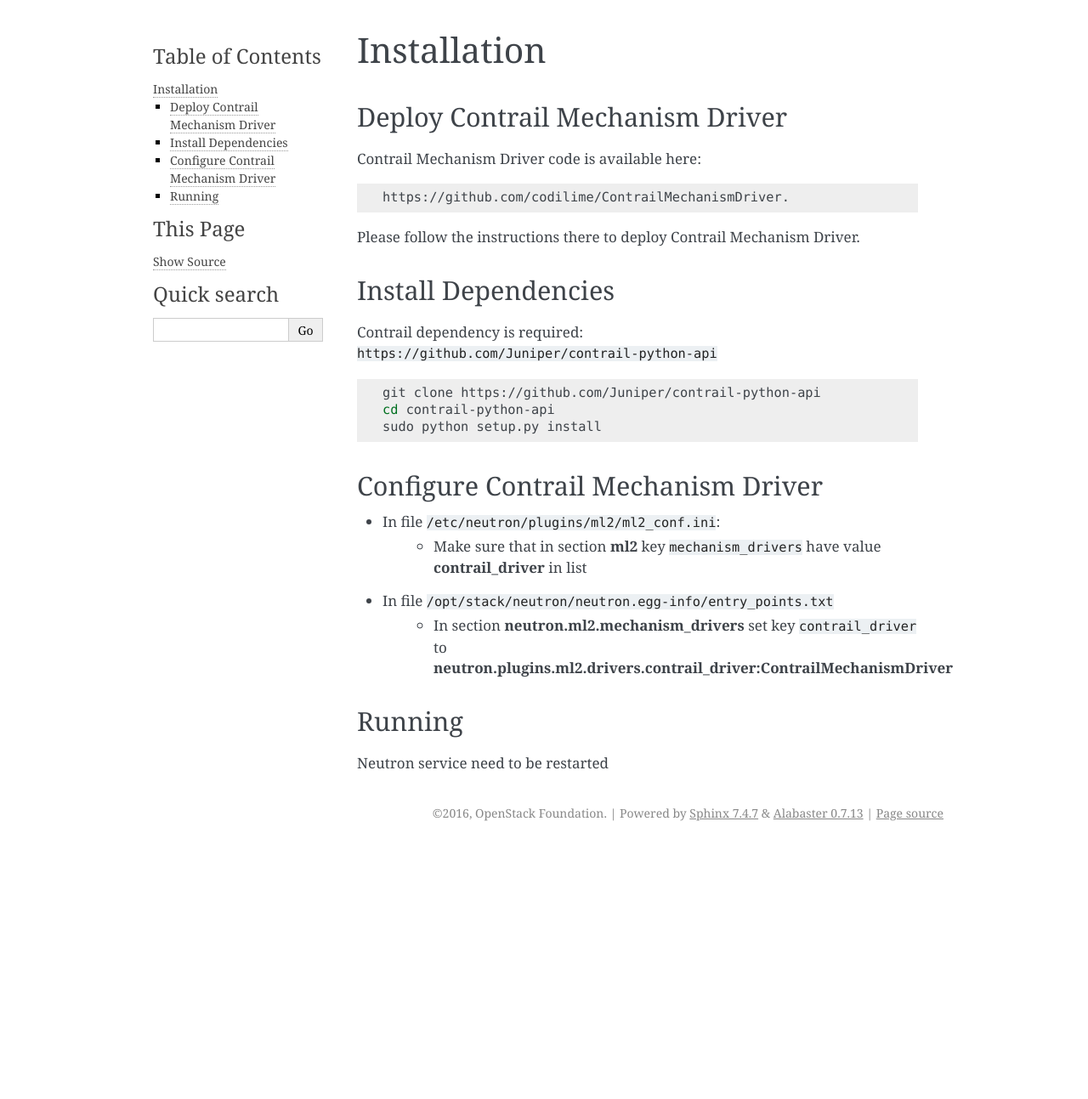
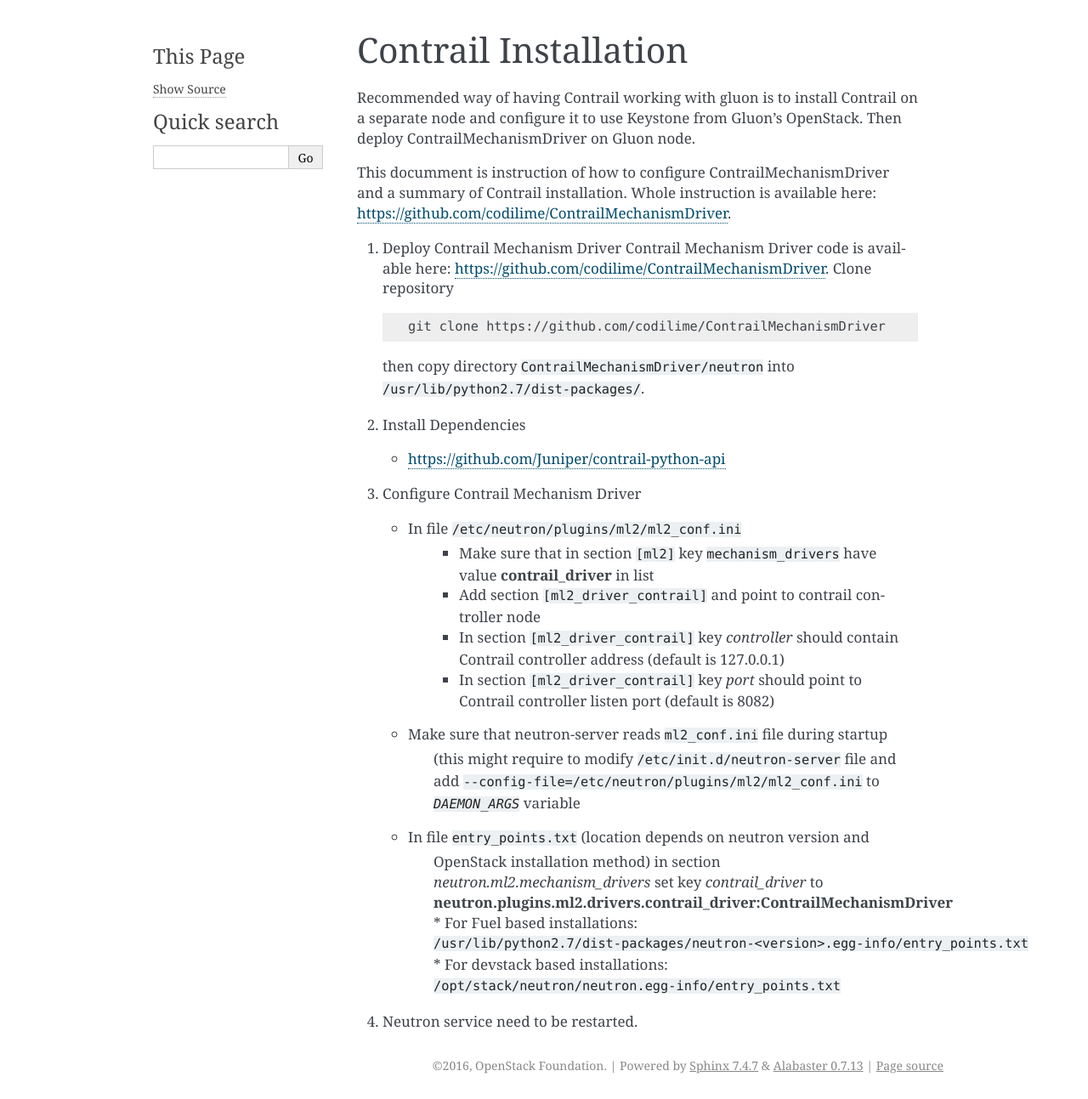
Before and after one commit to openstack-archive/gluon, a Sphinx documentation site: the page built from doc/source/installation/install_contrail.rst, in a window 1280 px wide. Shown: the whole page at 85% size. Built offline with Sphinx 7.4.7, drawn with Linux system fonts in a browser that asks for light colours; pages that are not in the unit, such as notebooks, are missing from menus; before the commit the page ends 996 px from its top, so only the background shows below that.

Commit message:
Update documentation for Contrail installation
Change-Id: I9b959d1bf468a1d0fd7ce06e4e55f1e903c30fea

```diff
--- a/doc/source/installation/install_contrail.rst
+++ b/doc/source/installation/install_contrail.rst
@@ -21,42 +21,53 @@
       '''''''  Heading 4
       (Avoid deeper levels because they do not render well.)
 
-============
-Installation
-============
+=====================
+Contrail Installation
+=====================
 
-Deploy Contrail Mechanism Driver
---------------------------------
+Recommended way of having Contrail working with gluon is to install Contrail
+on a separate node and configure it to use Keystone from Gluon's OpenStack.
+Then deploy ContrailMechanismDriver on Gluon node.
 
-Contrail Mechanism Driver code is available here:
+This documment is instruction of how to configure ContrailMechanismDriver and
+a summary of Contrail installation. Whole instruction is available here:
+https://github.com/codilime/ContrailMechanismDriver.
 
-.. code-block:: bash
+#. Deploy Contrail Mechanism Driver
+   Contrail Mechanism Driver code is available here:
+   https://github.com/codilime/ContrailMechanismDriver.  Clone repository
 
-    https://github.com/codilime/ContrailMechanismDriver.
+   .. code-block:: bash
 
-Please follow the instructions there to deploy Contrail Mechanism Driver.
+      git clone https://github.com/codilime/ContrailMechanismDriver
 
-Install Dependencies
---------------------
+   .. end
 
-Contrail dependency is required: ``https://github.com/Juniper/contrail-python-api``
+   then copy directory ``ContrailMechanismDriver/neutron`` into
+   ``/usr/lib/python2.7/dist-packages/``.
+#. Install Dependencies
 
-.. code-block:: bash
+   * https://github.com/Juniper/contrail-python-api
+#. Configure Contrail Mechanism Driver
 
-    git clone https://github.com/Juniper/contrail-python-api
-    cd contrail-python-api
-    sudo python setup.py install
-
-Configure Contrail Mechanism Driver
------------------------------------
-
-* In file ``/etc/neutron/plugins/ml2/ml2_conf.ini``:
-	* Make sure that in section **ml2** key ``mechanism_drivers`` have value **contrail_driver** in list
-
-* In file ``/opt/stack/neutron/neutron.egg-info/entry_points.txt``
-	* In section **neutron.ml2.mechanism_drivers** set key ``contrail_driver`` to **neutron.plugins.ml2.drivers.contrail_driver:ContrailMechanismDriver**
-
-Running
--------
-
-Neutron service need to be restarted
+   * In file ``/etc/neutron/plugins/ml2/ml2_conf.ini``
+      - Make sure that in section ``[ml2]`` key ``mechanism_drivers`` have
+        value **contrail_driver** in list
+      - Add section ``[ml2_driver_contrail]`` and point to contrail controller
+        node
+      - In section ``[ml2_driver_contrail]`` key *controller* should contain
+        Contrail controller address (default is 127.0.0.1)
+      - In section ``[ml2_driver_contrail]`` key *port* should point to
+        Contrail controller listen port (default is 8082)
+   * Make sure that neutron-server reads ``ml2_conf.ini`` file during startup
+      (this might require to modify ``/etc/init.d/neutron-server`` file and
+      add ``--config-file=/etc/neutron/plugins/ml2/ml2_conf.ini`` to
+      :samp:`{DAEMON_ARGS}` variable
+   * In file ``entry_points.txt`` (location depends on neutron version and
+      OpenStack installation method) in section
+      *neutron.ml2.mechanism_drivers*
+      set key *contrail_driver* to
+      **neutron.plugins.ml2.drivers.contrail_driver:ContrailMechanismDriver**
+      * For Fuel based installations: ``/usr/lib/python2.7/dist-packages/neutron-<version>.egg-info/entry_points.txt``
+      * For devstack based installations: ``/opt/stack/neutron/neutron.egg-info/entry_points.txt``
+#. Neutron service need to be restarted.
```
Also changed, not shown: CONTRAIL.md (deleted, +0 -27 lines).
